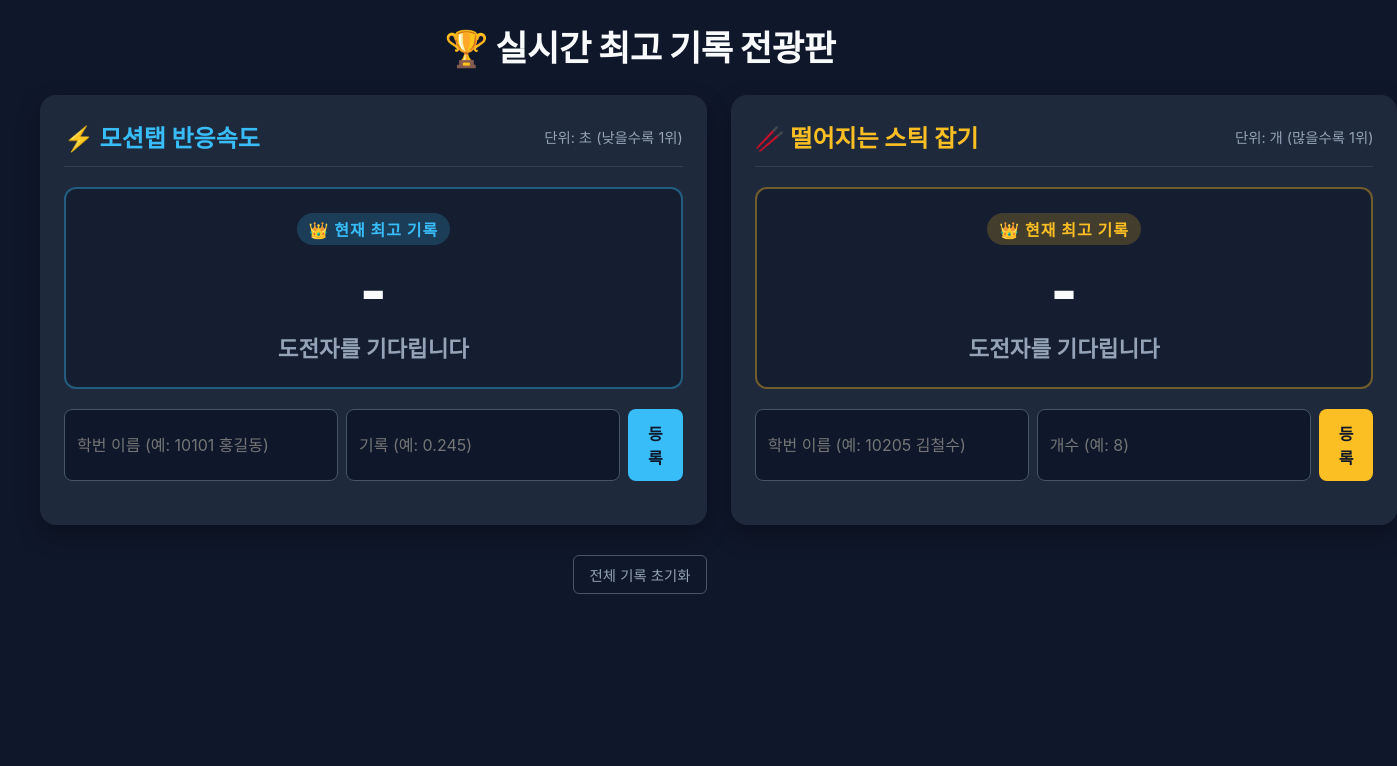
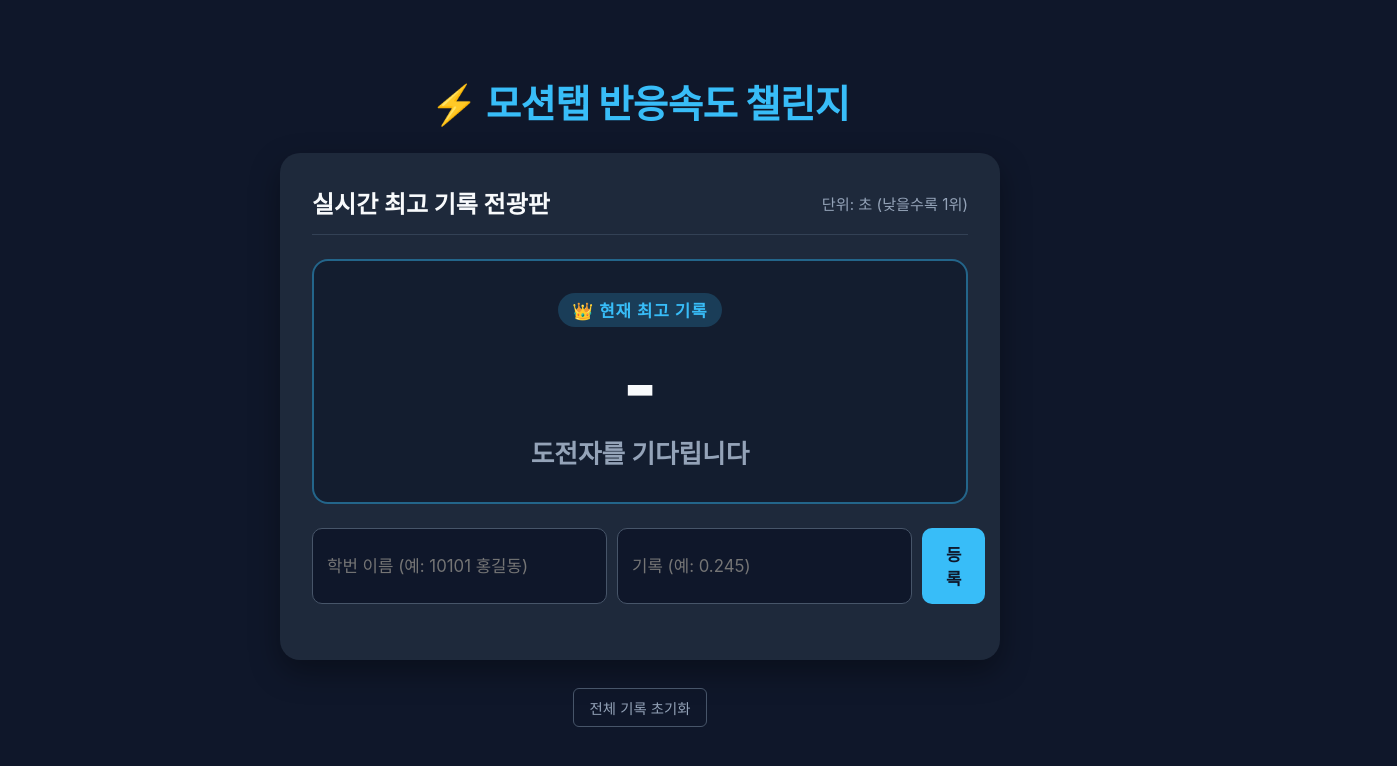
Before and after one commit to hyeseul01/-, a plain HTML site: page index.html in a window 1280 px wide. Shown: the whole page, 1397 px wide, since content can reach past the window. Drawn offline with Linux system fonts and the light colour scheme.

Commit message:
Update index.html

```diff
--- a/index.html
+++ b/index.html
@@ -3,13 +3,12 @@
 <head>
   <meta charset="UTF-8">
   <meta name="viewport" content="width=device-width, initial-scale=1.0">
-  <title>실시간 최고 기록 전광판</title>
+  <title>모션탭 반응속도 챌린지 전광판</title>
   <style>
     :root {
       --bg-color: #0f172a;
       --card-bg: #1e293b;
       --accent-tap: #38bdf8;
-      --accent-stick: #fbbf24;
       --text-main: #f8fafc;
       --text-sub: #94a3b8;
     }
@@ -24,11 +23,12 @@
     body {
       background-color: var(--bg-color);
       color: var(--text-main);
-      padding: 20px;
+      padding: 24px 20px;
       min-height: 100vh;
       display: flex;
       flex-direction: column;
       align-items: center;
+      justify-content: center;
     }
 
     header {
@@ -37,42 +37,31 @@
     }
 
     header h1 {
-      font-size: 2.2rem;
+      font-size: 2.4rem;
       font-weight: 800;
       letter-spacing: -0.5px;
+      color: var(--accent-tap);
     }
 
     .board-container {
-      display: grid;
-      grid-template-columns: 1fr 1fr;
-      gap: 24px;
       width: 100%;
-      max-width: 1200px;
-    }
-
-    @media (max-width: 768px) {
-      .board-container {
-        grid-template-columns: 1fr;
-      }
+      max-width: 720px;
     }
 
     .challenge-card {
       background-color: var(--card-bg);
-      border-radius: 16px;
-      padding: 24px;
-      box-shadow: 0 10px 25px rgba(0, 0, 0, 0.3);
-      display: flex;
-      flex-direction: column;
-      justify-content: space-between;
+      border-radius: 20px;
+      padding: 32px;
+      box-shadow: 0 12px 30px rgba(0, 0, 0, 0.35);
     }
 
     .card-header {
       display: flex;
       justify-content: space-between;
       align-items: center;
-      margin-bottom: 20px;
+      margin-bottom: 24px;
       border-bottom: 1px solid #334155;
-      padding-bottom: 12px;
+      padding-bottom: 14px;
     }
 
     .card-title {
@@ -80,46 +69,38 @@
       font-weight: 700;
     }
 
-    .tap-theme .card-title { color: var(--accent-tap); }
-    .stick-theme .card-title { color: var(--accent-stick); }
-
     /* 최고 기록 강조 영역 */
     .best-record-box {
-      background: rgba(15, 23, 42, 0.6);
-      border-radius: 12px;
-      padding: 24px;
+      background: rgba(15, 23, 42, 0.65);
+      border-radius: 16px;
+      padding: 32px 24px;
       text-align: center;
-      margin-bottom: 20px;
-      border: 2px solid transparent;
+      margin-bottom: 24px;
+      border: 2px solid rgba(56, 189, 248, 0.45);
       transition: transform 0.2s ease;
     }
 
-    .tap-theme .best-record-box { border-color: rgba(56, 189, 248, 0.4); }
-    .stick-theme .best-record-box { border-color: rgba(251, 191, 36, 0.4); }
-
     .crown-badge {
-      font-size: 1rem;
+      font-size: 1.05rem;
       font-weight: 700;
-      text-transform: uppercase;
       letter-spacing: 1px;
-      margin-bottom: 8px;
+      margin-bottom: 10px;
       display: inline-block;
-      padding: 4px 12px;
+      padding: 5px 14px;
       border-radius: 20px;
+      background: rgba(56, 189, 248, 0.2);
+      color: var(--accent-tap);
     }
 
-    .tap-theme .crown-badge { background: rgba(56, 189, 248, 0.2); color: var(--accent-tap); }
-    .stick-theme .crown-badge { background: rgba(251, 191, 36, 0.2); color: var(--accent-stick); }
-
     .best-score {
-      font-size: 3.5rem;
+      font-size: 4.5rem;
       font-weight: 900;
       margin: 8px 0;
       line-height: 1.1;
     }
 
     .best-holder {
-      font-size: 1.4rem;
+      font-size: 1.6rem;
       font-weight: 600;
       color: var(--text-sub);
     }
@@ -127,41 +108,40 @@
     /* 입력 폼 */
     .input-group {
       display: flex;
-      gap: 8px;
-      margin-bottom: 20px;
+      gap: 10px;
+      margin-bottom: 24px;
     }
 
     input {
       background-color: #0f172a;
       border: 1px solid #475569;
       color: white;
-      padding: 12px;
-      border-radius: 8px;
-      font-size: 1rem;
+      padding: 14px;
+      border-radius: 10px;
+      font-size: 1.05rem;
       outline: none;
     }
 
     input:focus {
-      border-color: #94a3b8;
+      border-color: var(--accent-tap);
     }
 
-    .input-name { flex: 1.2; }
+    .input-name { flex: 1.3; }
     .input-score { flex: 1; }
 
     button.add-btn {
-      padding: 12px 20px;
+      padding: 14px 24px;
       border: none;
-      border-radius: 8px;
-      font-size: 1rem;
+      border-radius: 10px;
+      font-size: 1.05rem;
       font-weight: 700;
       cursor: pointer;
       color: #0f172a;
+      background-color: var(--accent-tap);
       transition: opacity 0.2s;
     }
 
     button.add-btn:hover { opacity: 0.9; }
-    .tap-theme button.add-btn { background-color: var(--accent-tap); }
-    .stick-theme button.add-btn { background-color: var(--accent-stick); }
 
     /* 순위표 리스트 */
     .rank-list {
@@ -171,17 +151,18 @@
     .rank-item {
       display: flex;
       justify-content: space-between;
-      padding: 10px 14px;
+      padding: 12px 16px;
       border-bottom: 1px solid #334155;
-      font-size: 1.1rem;
+      font-size: 1.2rem;
     }
 
     .rank-item:last-child { border-bottom: none; }
-    .rank-num { font-weight: 700; margin-right: 10px; color: var(--text-sub); }
-    .rank-score { font-weight: 700; }
+    .rank-num { font-weight: 700; margin-right: 12px; color: var(--text-sub); }
+    .rank-score { font-weight: 700; color: var(--accent-tap); }
 
     .reset-area {
-      margin-top: 30px;
+      margin-top: 28px;
+      text-align: center;
     }
 
     .reset-btn {
@@ -213,16 +194,14 @@
 <body>
 
   <header>
-    <h1>🏆 실시간 최고 기록 전광판</h1>
+    <h1>⚡ 모션탭 반응속도 챌린지</h1>
   </header>
 
   <div class="board-container">
-    <!-- 1. 모션탭 반응속도 챌린지 (낮을수록 1위) -->
-    <div class="challenge-card tap-theme">
-      <div>
+    <div class="challenge-card">
       <div class="card-header">
-          <span class="card-title">⚡ 모션탭 반응속도</span>
-          <span style="color: var(--text-sub); font-size: 0.9rem;">단위: 초 (낮을수록 1위)</span>
+        <span class="card-title">실시간 최고 기록 전광판</span>
+        <span style="color: var(--text-sub); font-size: 0.95rem;">단위: 초 (낮을수록 1위)</span>
       </div>
 
       <div class="best-record-box" id="tap-best-box">
@@ -234,56 +213,28 @@
       <div class="input-group">
         <input type="text" id="tap-name" class="input-name" placeholder="학번 이름 (예: 10101 홍길동)">
         <input type="number" step="0.001" id="tap-score" class="input-score" placeholder="기록 (예: 0.245)">
-          <button class="add-btn" onclick="addRecord('tap')">등록</button>
-        </div>
+        <button class="add-btn" onclick="addRecord()">등록</button>
       </div>
 
       <ul class="rank-list" id="tap-list"></ul>
     </div>
 
-    <!-- 2. 떨어지는 스틱 잡기 챌린지 (높을수록 1위) -->
-    <div class="challenge-card stick-theme">
-      <div>
-        <div class="card-header">
-          <span class="card-title">🥢 떨어지는 스틱 잡기</span>
-          <span style="color: var(--text-sub); font-size: 0.9rem;">단위: 개 (많을수록 1위)</span>
-        </div>
-
-        <div class="best-record-box" id="stick-best-box">
-          <div class="crown-badge">👑 현재 최고 기록</div>
-          <div class="best-score" id="stick-best-score">-</div>
-          <div class="best-holder" id="stick-best-holder">도전자를 기다립니다</div>
-        </div>
-
-        <div class="input-group">
-          <input type="text" id="stick-name" class="input-name" placeholder="학번 이름 (예: 10205 김철수)">
-          <input type="number" step="1" id="stick-score" class="input-score" placeholder="개수 (예: 8)">
-          <button class="add-btn" onclick="addRecord('stick')">등록</button>
+    <div class="reset-area">
+      <button class="reset-btn" onclick="resetAll()">전체 기록 초기화</button>
     </div>
   </div>
 
-      <ul class="rank-list" id="stick-list"></ul>
-    </div>
-  </div>
-
-  <div class="reset-area">
-    <button class="reset-btn" onclick="resetAll()">전체 기록 초기화</button>
-  </div>
-
   <script>
-    // 로컬 스토리지에서 데이터 불러오기
-    let records = JSON.parse(localStorage.getItem('boothChallengeRecords')) || {
-      tap: [],
-      stick: []
-    };
+    // 로컬 스토리지에서 데이터 불러오기 (단독 버전 전용 키 사용)
+    let records = JSON.parse(localStorage.getItem('motionTapOnlyRecords')) || [];
 
     function saveRecords() {
-      localStorage.setItem('boothChallengeRecords', JSON.stringify(records));
+      localStorage.setItem('motionTapOnlyRecords', JSON.stringify(records));
     }
 
-    function addRecord(type) {
-      const nameInput = document.getElementById(`${type}-name`);
-      const scoreInput = document.getElementById(`${type}-score`);
+    function addRecord() {
+      const nameInput = document.getElementById('tap-name');
+      const scoreInput = document.getElementById('tap-score');
 
       const name = nameInput.value.trim();
       const score = parseFloat(scoreInput.value);
@@ -293,44 +244,36 @@
         return;
       }
 
-      // 기존 최고 기록 확인 (신기록 효과용)
-      const prevBest = records[type].length > 0 ? records[type][0].score : null;
+      const prevBest = records.length > 0 ? records[0].score : null;
 
-      records[type].push({ name, score });
+      records.push({ name, score });
 
-      // 정렬: 모션탭(tap)은 오름차순(작을수록 1위), 스틱(stick)은 내림차순(클수록 1위)
-      if (type === 'tap') {
-        records[type].sort((a, b) => a.score - b.score);
-      } else {
-        records[type].sort((a, b) => b.score - a.score);
-      }
+      // 오름차순 정렬 (낮을수록 1위)
+      records.sort((a, b) => a.score - b.score);
 
       saveRecords();
-      renderBoard(type);
+      renderBoard();
 
       // 신기록 달성 시 애니메이션 효과
-      const newBest = records[type][0].score;
-      if (prevBest === null || (type === 'tap' && newBest < prevBest) || (type === 'stick' && newBest > prevBest)) {
-        const bestBox = document.getElementById(`${type}-best-box`);
+      const newBest = records[0].score;
+      if (prevBest === null || newBest < prevBest) {
+        const bestBox = document.getElementById('tap-best-box');
         bestBox.classList.remove('new-record-anim');
-        void bestBox.offsetWidth; // 리플로우 트리거
+        void bestBox.offsetWidth;
         bestBox.classList.add('new-record-anim');
       }
 
-      // 입력창 초기화
       nameInput.value = '';
       scoreInput.value = '';
       nameInput.focus();
     }
 
-    function renderBoard(type) {
-      const list = records[type];
-      const bestScoreEl = document.getElementById(`${type}-best-score`);
-      const bestHolderEl = document.getElementById(`${type}-best-holder`);
-      const listEl = document.getElementById(`${type}-list`);
-      const unit = type === 'tap' ? '초' : '개';
+    function renderBoard() {
+      const bestScoreEl = document.getElementById('tap-best-score');
+      const bestHolderEl = document.getElementById('tap-best-holder');
+      const listEl = document.getElementById('tap-list');
 
-      if (list.length === 0) {
+      if (records.length === 0) {
         bestScoreEl.textContent = '-';
         bestHolderEl.textContent = '도전자를 기다립니다';
         listEl.innerHTML = '';
@@ -338,37 +281,33 @@
       }
 
       // 1위 표시
-      bestScoreEl.textContent = `${list[0].score}${unit}`;
-      bestHolderEl.textContent = list[0].name;
+      bestScoreEl.textContent = `${records[0].score}초`;
+      bestHolderEl.textContent = records[0].name;
 
       // 상위 5위까지 순위표 표시
-      listEl.innerHTML = list.slice(0, 5).map((item, idx) => `
+      listEl.innerHTML = records.slice(0, 5).map((item, idx) => `
         <li class="rank-item">
           <span><span class="rank-num">${idx + 1}위</span>${item.name}</span>
-          <span class="rank-score">${item.score}${unit}</span>
+          <span class="rank-score">${item.score}초</span>
         </li>
       `).join('');
     }
 
     function resetAll() {
       if (confirm('모든 기록을 초기화하시겠습니까? 삭제된 데이터는 복구할 수 없습니다.')) {
-        records = { tap: [], stick: [] };
+        records = [];
         saveRecords();
-        renderBoard('tap');
-        renderBoard('stick');
+        renderBoard();
       }
     }
 
     // 엔터키 입력 지원
-    ['tap', 'stick'].forEach(type => {
-      document.getElementById(`${type}-score`).addEventListener('keypress', function(e) {
-        if (e.key === 'Enter') addRecord(type);
-      });
+    document.getElementById('tap-score').addEventListener('keypress', function(e) {
+      if (e.key === 'Enter') addRecord();
     });
 
     // 초기 렌더링
-    renderBoard('tap');
-    renderBoard('stick');
+    renderBoard();
   </script>
 </body>
 </html>
```
Lines whose indentation alone changed are shown as unchanged.
